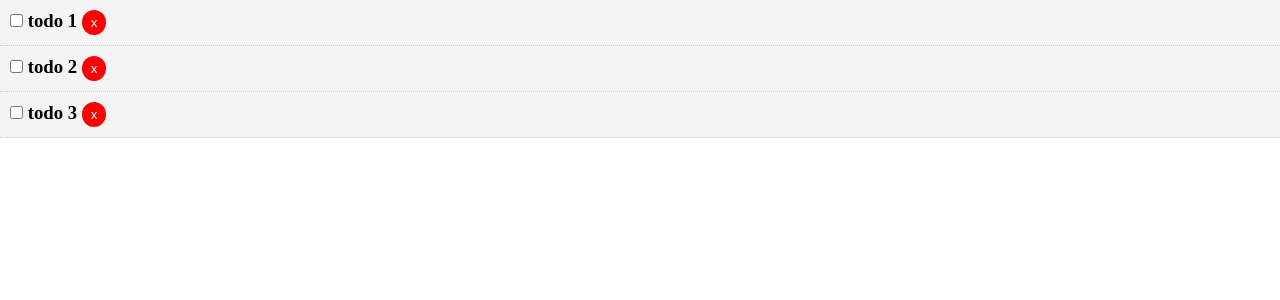
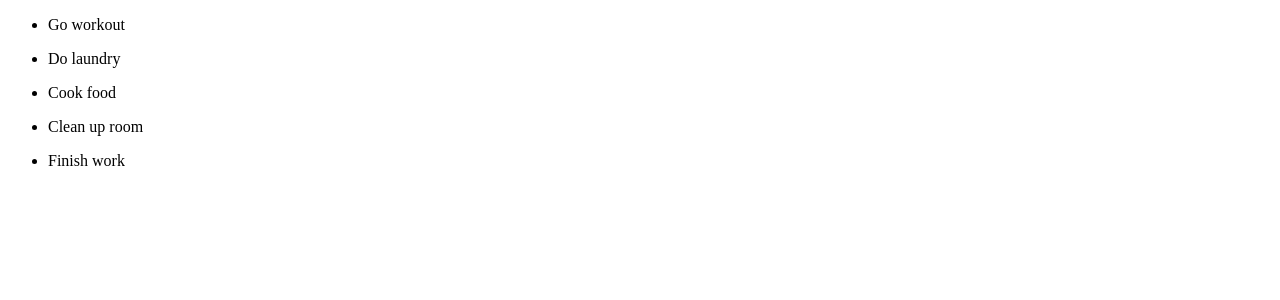
Before and after one commit to omamazainab/Todo-App-Vue.js, a Vue app: page / in a window 1280 px wide. Shown: the top 300 px of the page. Built offline with nearby package versions, Linux system fonts and the light colour scheme.

Commit message:
todos listed

```diff
--- a/src/App.vue
+++ b/src/App.vue
@@ -1,49 +1,50 @@
 <template>
   <div id="app">
-    <Todos v-bind:todos="todos" v-on:markCompleted="$emit(markCompleted)" />
+    <Todos v-bind:todos="todos" />
   </div>
 </template>
 
 <script>
-import Todos from "./components/Todo";
+
+import Todos from './components/Todos'
+
 export default {
-  name: "App",
+  name: "app",
   components: {
-    Todos,
+    Todos
   },
-  data() {
+  data(){
     return {
       todos: [
         {
           id: 1,
-          task: "todo 1",
-          completed: true,
+          title: 'Go workout',
+          completed: false
         },
         {
           id: 2,
-          task: "todo 2",
-          completed: false,
+          title: 'Do laundry',
+          completed: false
         },
         {
           id: 3,
-          task: "todo 3",
-          completed: false,
+          title: 'Cook food',
+          completed: false
         },
+        {
+          id: 4,
+          title: 'Clean up room',
+          completed: false
+        },
+        {
+          i: 5,
+          title: 'Finish work',
+          completed: false
+        }
       ],
-    };
-  },
-  methods: {
-    markCompleted() {
-      console.log("object");
-    },
-  },
+    }
+  }
 };
 </script>
-
 <style>
-* {
-  box-sizing: border-box;
-  margin: 0%;
-  padding: 0%;
-}
 </style>
--- a/src/components/Todo.vue
+++ /dev/null
@@ -1,27 +0,0 @@
-<template>
-  <div v-bind:key="todo.id" v-for="todo in todos">
-    <h3>
-      <TodoItem v-bind:todo="todo" v-on:markCompleted="$emit(markCompleted)" />
-    </h3>
-  </div>
-</template>
-
-<script>
-import TodoItem from "./TodoItem";
-
-export default {
-  name: "Todos",
-  components: {
-    TodoItem,
-  },
-  props: ["todos"],
-  methods: {
-    markCompleted() {
-      console.log("object");
-    },
-  },
-};
-</script>
-
-<style scoped>
-</style>>
--- a/src/components/TodoItem.vue
+++ b/src/components/TodoItem.vue
@@ -1,43 +1,14 @@
 <template>
-  <div class="todo-item" >
-    <p>
-      <input type="checkbox" @change="$emit(markCompleted)" />
-      {{todo.task}}
-      <button class="del">x</button>
-    </p>
-  </div>
+  <p>{{todo.title}}</p>
 </template>
 
 <script>
 export default {
-  name: "TodoItem",
-  props: ["todo"],
-  methods: {
-    markCompleted() {
-console.log('object')    },
-  },
-};
+  name:"TodoItem",
+  props:['todo']
+}
 </script>
 
 <style>
-.todo-item {
-  background-color: #f4f4f4;
-  padding: 10px;
-  border-bottom: 1px #ccc dotted;
-}
 
-.is-completed {
-  text-decoration: line-through;
-}
-
-.del {
-  background-color: red;
-  color: #fff;
-  border: none;
-  padding: 5px 9px;
-  border-radius: 50%;
-  cursor: pointer;
-  position: relative;
-  right: 0px;
-}
 </style>
--- /dev/null
+++ b/src/components/Todos.vue
@@ -0,0 +1,29 @@
+<template>
+  <div >
+      <ul>
+          <li v-bind:key="todo.id" v-for="todo in todos">
+        <TodoItem v-bind:todo="todo" />
+      </li>
+      </ul>
+
+  </div>
+</template>
+
+<script>
+
+import TodoItem from './TodoItem'
+
+export default {
+    name: 'Todos',
+    components : {
+        TodoItem
+    },
+    props: [
+        'todos'
+    ]
+}
+</script>
+
+<style>
+
+</style>
```
